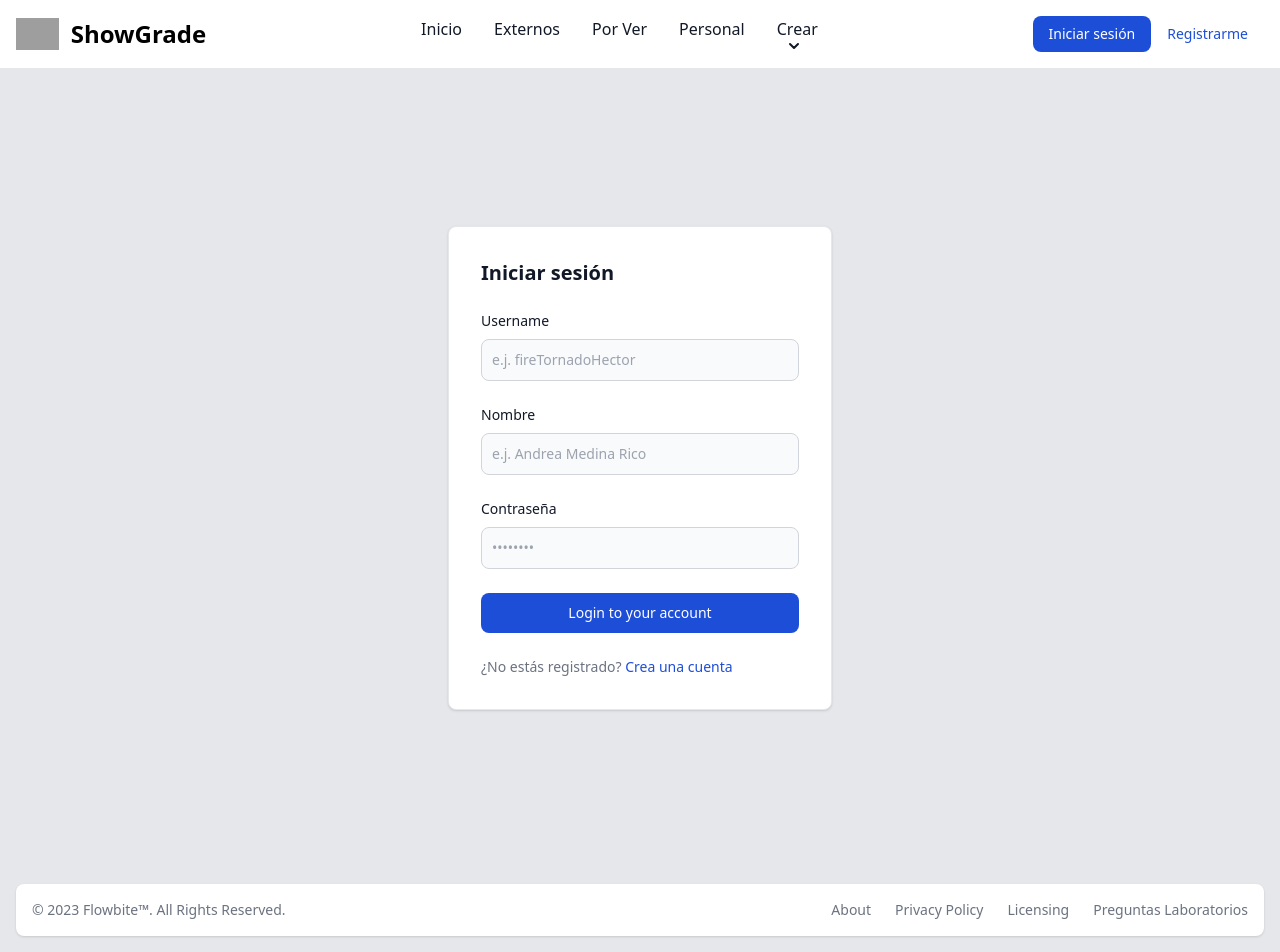
After one commit to chimalii/TC2005B_Laboratorios, a Node server app: page /users/login in a window 1280 px wide. The commit adds this page. Run offline with Node 20, Linux system fonts and the light colour scheme; the visitor is signed in with stand-in values (Sample User, id 1); some libraries are stand-ins or nearby versions; grey boxes are pictures that could not be loaded.

Commit message:
crear módulo de usuarios con forms de login

```diff
--- a/Lab8+/app.js
+++ b/Lab8+/app.js
@@ -27,8 +27,10 @@ app.use((request, response, next) => {
 });
 */
 
+const rutasUsuarios = require('./routes/users.routes');
+app.use('/users', rutasUsuarios);
+
 const rutasClases= require('./routes/clases.routes');
-
 app.use('/', rutasClases);
 
 app.use((request, response, next) => {
--- /dev/null
+++ b/Lab8+/controllers/users.controller.js
@@ -0,0 +1,3 @@
+exports.get_login = (request, response, next) => {
+    response.render('login');
+};
--- a/Lab8+/views/includes/header.ejs
+++ b/Lab8+/views/includes/header.ejs
@@ -17,8 +17,8 @@
                   <span class="self-center text-2xl font-semibold whitespace-nowrap dark:text-white">ShowGrade</span>
               </a>
               <div class="flex md:order-2 space-x-3 md:space-x-0 rtl:space-x-reverse">
-              <button type="button" class="text-white bg-blue-700 hover:bg-blue-800 focus:ring-4 focus:outline-none focus:ring-blue-300 font-medium rounded-lg text-sm px-4 py-2 text-center dark:bg-blue-600 dark:hover:bg-blue-700 dark:focus:ring-blue-800">Registrarme</button>
-              <button type="button" class="text-blue-700 hover:bg-blue-100 focus:ring-4 focus:outline-none focus:ring-blue-300 font-medium rounded-lg text-sm px-4 py-2 text-center dark:text-white dark:hover:bg-blue-700 dark:focus:ring-blue-800">Iniciar sesión</button>
+                  <button type="button" onclick="location.href='/users/login';" class="text-white bg-blue-700 hover:bg-blue-800 focus:ring-4 focus:outline-none focus:ring-blue-300 font-medium rounded-lg text-sm px-4 py-2 text-center dark:bg-blue-600 dark:hover:bg-blue-700 dark:focus:ring-blue-800">Iniciar sesión</button>
+                  <button type="button" class="text-blue-700 hover:bg-blue-100 focus:ring-4 focus:outline-none focus:ring-blue-300 font-medium rounded-lg text-sm px-4 py-2 text-center dark:text-white dark:hover:bg-blue-700 dark:focus:ring-blue-800">Registrarme</button>
                   <button data-collapse-toggle="navbar-cta" type="button" class="inline-flex items-center p-2 w-10 h-10 justify-center text-sm text-gray-500 rounded-lg md:hidden hover:bg-gray-100 focus:outline-none focus:ring-2 focus:ring-gray-200 dark:text-gray-400 dark:hover:bg-gray-700 dark:focus:ring-gray-600" aria-controls="navbar-cta" aria-expanded="false">
                       <span class="sr-only">Open main menu</span>
                       <svg class="w-5 h-5" aria-hidden="true" xmlns="http://www.w3.org/2000/svg" fill="none" viewBox="0 0 17 14">
--- /dev/null
+++ b/Lab8+/views/login.ejs
@@ -0,0 +1,27 @@
+<%- include('includes/header.ejs') %>
+
+<div class="flex items-center justify-center min-h-screen">
+    <div class="w-full max-w-sm p-4 bg-white border border-gray-200 rounded-lg shadow sm:p-6 md:p-8 dark:bg-gray-800 dark:border-gray-700">
+        <form class="space-y-6" action="/users/login" method="POST">
+            <h5 class="text-xl font-bold text-gray-900 dark:text-white">Iniciar sesión</h5>
+            <div>
+                <label for="username" class="block mb-2 text-sm font-medium text-gray-900 dark:text-white">Username</label>
+                <input type="text" name="username" id="username" class="bg-gray-50 border border-gray-300 text-gray-900 text-sm rounded-lg focus:ring-blue-500 focus:border-blue-500 block w-full p-2.5 dark:bg-gray-600 dark:border-gray-500 dark:placeholder-gray-400 dark:text-white" placeholder="e.j. fireTornadoHector" required />
+            </div>
+            <div>
+                <label for="name" class="block mb-2 text-sm font-medium text-gray-900 dark:text-white">Nombre</label>
+                <input type="text" name="name" id="name" class="bg-gray-50 border border-gray-300 text-gray-900 text-sm rounded-lg focus:ring-blue-500 focus:border-blue-500 block w-full p-2.5 dark:bg-gray-600 dark:border-gray-500 dark:placeholder-gray-400 dark:text-white" placeholder="e.j. Andrea Medina Rico" required />
+            </div>
+            <div>
+                <label for="password" class="block mb-2 text-sm font-medium text-gray-900 dark:text-white">Contraseña</label>
+                <input type="password" name="password" id="password" placeholder="••••••••" class="bg-gray-50 border border-gray-300 text-gray-900 text-sm rounded-lg focus:ring-blue-500 focus:border-blue-500 block w-full p-2.5 dark:bg-gray-600 dark:border-gray-500 dark:placeholder-gray-400 dark:text-white" required />
+            </div>
+            <button type="submit" class="w-full text-white bg-blue-700 hover:bg-blue-800 focus:ring-4 focus:outline-none focus:ring-blue-300 font-medium rounded-lg text-sm px-5 py-2.5 text-center dark:bg-blue-600 dark:hover:bg-blue-700 dark:focus:ring-blue-800">Login to your account</button>
+            <div class="text-sm font-medium text-gray-500 dark:text-gray-300">
+                ¿No estás registrado? <a href="#" class="text-blue-700 hover:underline dark:text-blue-500">Crea una cuenta</a>
+            </div>
+        </form>
+    </div>
+</div>
+
+<%- include('includes/footer.ejs') %>
```
Also changed, not shown: Lab8+/routes/users.routes.js (added, +8 -0 lines), Lab8+/views/404.html (+3 -33 lines). Lines whose indentation alone changed are shown as unchanged.
